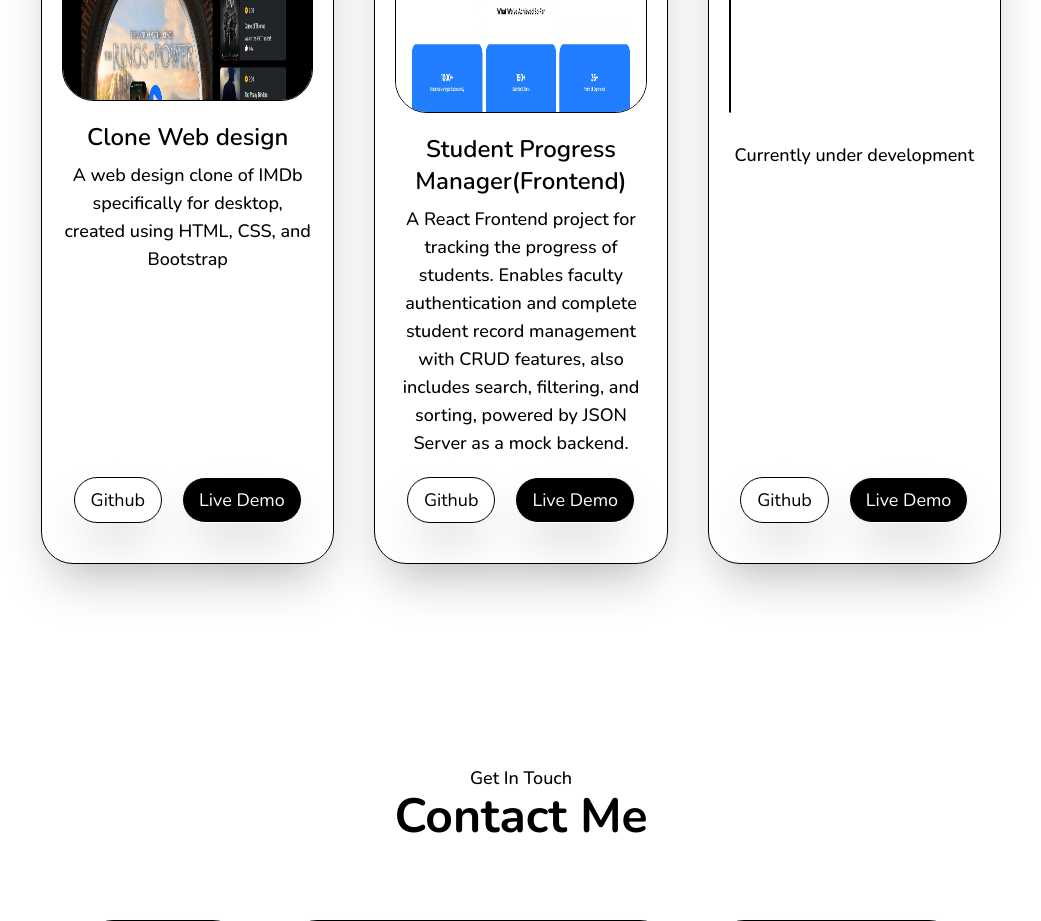
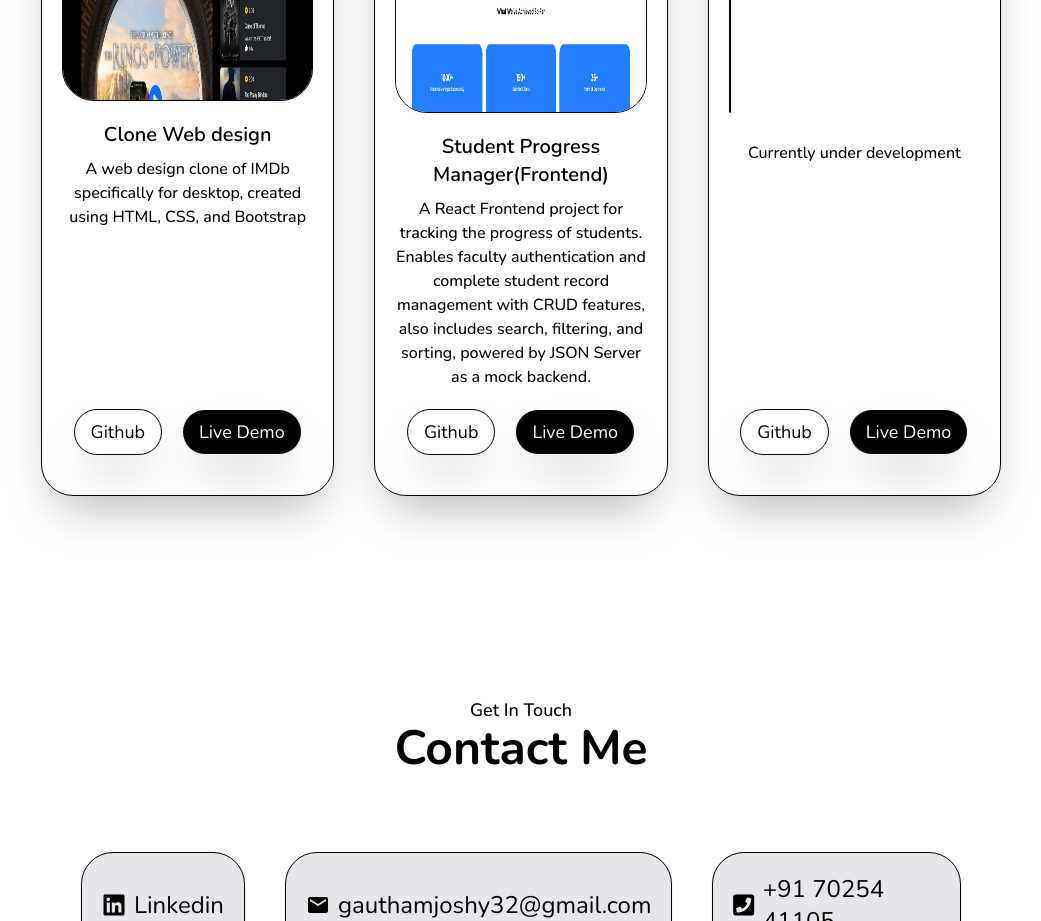
Before and after one commit to gauthamjoshy/currentPortfolio, a React (Vite) app: page / in a window 1280 px wide. Shown: the part 3360-4281 px from the top of the page, without its empty margins (119-1160 px from the left). Built offline with nearby package versions, Linux system fonts and the light colour scheme; a web font is replaced by a local one.

Commit message:
project card width

```diff
--- a/src/components/Projects.jsx
+++ b/src/components/Projects.jsx
@@ -25,8 +25,8 @@ function Projects() {
 
 
                         <div className='text-center my-5'>
-                            <h3 className='text-2xl font-semibold'>Clone Web design</h3>
-                            <p className='text-lg font-medium mt-2'>A web design clone of IMDb specifically for desktop, created using HTML, CSS, and Bootstrap</p>
+                            <h3 className='text-xl font-semibold'>Clone Web design</h3>
+                            <p className='text font-medium mt-2'>A web design clone of IMDb specifically for desktop, created using HTML, CSS, and Bootstrap</p>
                         </div>
                         <div className='flex justify-center items-center gap-5 pb-5'>
                             <a href='https://github.com/gauthamjoshy/clone_site' className='bg-white border text-black text-lg px-4 py-2 rounded-4xl hover:bg-black hover:text-white transition cursor-pointer shadow-2xl'>Github</a>
@@ -42,8 +42,8 @@ function Projects() {
                         </div>
 
                         <div className='text-center my-5'>
-                            <h3 className='text-2xl font-semibold'>Student Progress Manager(Frontend)</h3>
-                            <p className='text-lg font-medium mt-2'>A React Frontend project for tracking the progress of students. Enables faculty authentication and complete student record management with CRUD features, also includes search, filtering, and sorting, powered by JSON Server as a mock backend.</p>
+                            <h3 className='text-xl font-semibold'>Student Progress Manager(Frontend)</h3>
+                            <p className=' font-medium mt-2'>A React Frontend project for tracking the progress of students. Enables faculty authentication and complete student record management with CRUD features, also includes search, filtering, and sorting, powered by JSON Server as a mock backend.</p>
                         </div>
                         <div className='flex justify-center items-center gap-5 pb-5'>
                             <a href='https://github.com/gauthamjoshy/studentManagementFrontend' className='bg-white border text-black text-lg px-4 py-2 rounded-4xl hover:bg-black hover:text-white transition cursor-pointer shadow-2xl'>Github</a>
@@ -60,8 +60,8 @@ function Projects() {
 
 
                         <div className='text-center my-5'>
-                            <h3 className='text-2xl font-semibold'></h3>
-                            <p className='text-lg font-medium mt-2'>Currently under development</p>
+                            <h3 className='text-xl font-semibold'></h3>
+                            <p className='text font-medium mt-2'>Currently under development</p>
                         </div>
                         <div className='flex justify-center items-center gap-5 pb-5'>
                             <p className='bg-white border text-black text-lg px-4 py-2 rounded-4xl hover:bg-black hover:text-white transition cursor-pointer shadow-2xl'>Github</p>
```
